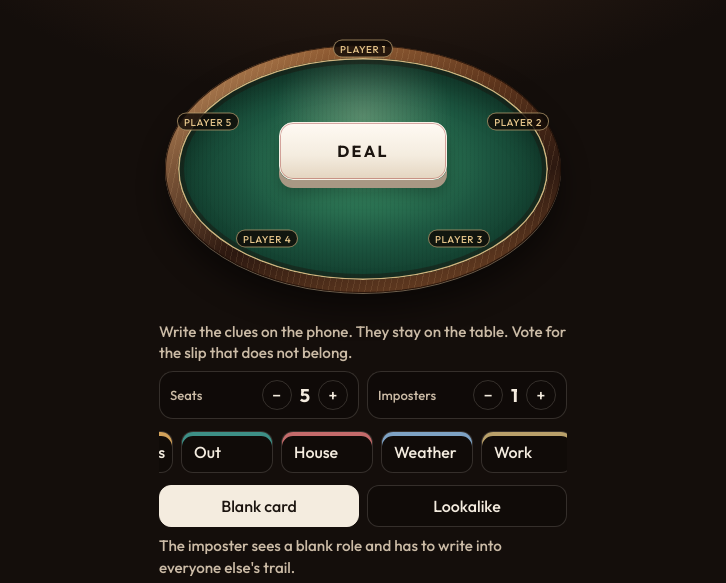
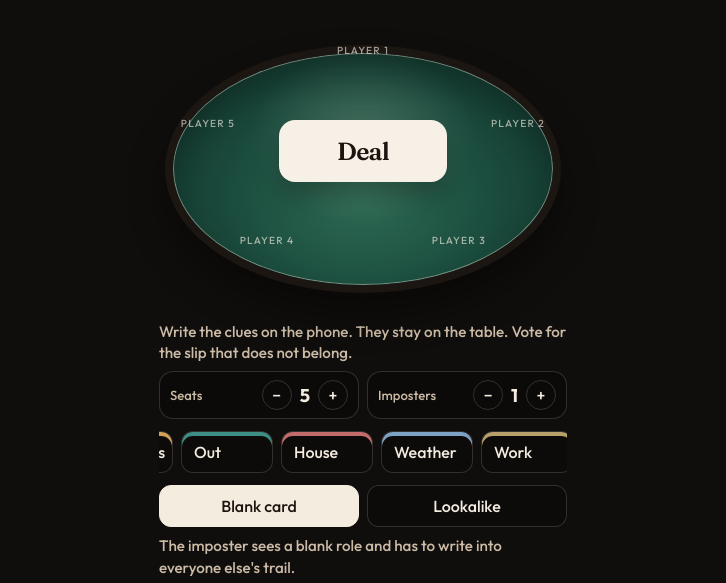
Before and after one commit to jackliao2/imposter-game, a website: page index.html in a window 1280 px wide. Shown: the part 154-737 px from the top of the page, without its empty margins (277-1003 px from the left). Drawn offline with Linux system fonts and the light colour scheme.

Commit message:
Quiet the table down to cloth, type, and one card.
The wood grain, brass plaques, and center diamond were fighting the rest of the page.

```diff
--- a/css/game.css
+++ b/css/game.css
@@ -26,8 +26,8 @@
   --room: #140e0b;
   --wood: #6b442c;
   --wood-dark: #3a2418;
-  --felt: #1c5640;
-  --felt-deep: #12382a;
+  --felt: #1a4a3c;
+  --felt-deep: #102e26;
   --paper: #f4ecdf;
   --ink: #1b140f;
   --muted: #cbbba6;
@@ -48,9 +48,7 @@ body {
   font-family: var(--sans);
   font-weight: 500;
   color: var(--paper);
-  background:
-    radial-gradient(800px 420px at 50% 0%, rgba(107, 68, 44, 0.45), transparent 60%),
-    var(--room);
+  background: #100e0c;
 }
 
 body.playing { overflow: hidden; }
@@ -102,9 +100,7 @@ body.playing #app {
   margin: 0;
   z-index: 5;
   overflow: auto;
-  background:
-    radial-gradient(800px 420px at 50% 0%, rgba(107, 68, 44, 0.45), transparent 60%),
-    var(--room);
+  background: #100e0c;
 }
 
 body.playing .mast { display: none; }
@@ -134,44 +130,24 @@ body.playing .stage {
   position: absolute;
   inset: 28px 6px 16px;
   border-radius: 50%;
-  background:
-    linear-gradient(118deg, rgba(255, 220, 170, 0.34), transparent 32%),
-    repeating-linear-gradient(102deg, rgba(255, 214, 160, 0.09) 0 1px, transparent 1px 6px),
-    linear-gradient(165deg, #b07542 0%, #5c341c 36%, #2c1810 64%, #7a4a28 100%);
-  box-shadow:
-    0 1px 0 rgba(255, 224, 186, 0.4),
-    0 18px 28px rgba(0, 0, 0, 0.45),
-    inset 0 0 0 1px rgba(32, 16, 8, 0.85);
+  background: #1c1612;
+  box-shadow: 0 22px 36px rgba(0, 0, 0, 0.38);
 }
 
 .oval::before {
   content: "";
   position: absolute;
-  inset: 13px;
+  inset: 8px;
   border-radius: 50%;
   background:
-    radial-gradient(ellipse at 50% 26%, rgba(255, 236, 204, 0.22), transparent 34%),
-    repeating-linear-gradient(90deg, rgba(0, 0, 0, 0.05) 0 1px, transparent 1px 4px),
-    radial-gradient(ellipse at 50% 48%, #3d9468 0%, var(--felt) 48%, #0e3326 82%);
+    radial-gradient(ellipse at 50% 36%, rgba(255, 248, 232, 0.16), transparent 42%),
+    radial-gradient(ellipse at 50% 62%, #2d6b54 0%, var(--felt) 52%, var(--felt-deep) 100%);
   box-shadow:
-    inset 0 0 0 1.5px rgba(228, 196, 138, 0.9),
-    inset 0 0 0 6px rgba(28, 14, 8, 0.38),
-    inset 0 16px 26px rgba(0, 0, 0, 0.28);
+    inset 0 0 0 1px rgba(246, 240, 230, 0.42),
+    inset 0 18px 30px rgba(0, 0, 0, 0.22);
 }
 
-.oval::after {
-  content: "";
-  position: absolute;
-  left: 50%;
-  top: 47%;
-  width: 14px;
-  height: 14px;
-  margin: -7px 0 0 -7px;
-  transform: rotate(45deg);
-  border: 1px solid rgba(228, 196, 138, 0.75);
-  box-shadow: 0 0 0 4px rgba(14, 40, 30, 0.28);
-  z-index: 1;
-}
+.oval::after { content: none; }
 
 .hub {
   position: absolute;
@@ -195,39 +171,30 @@ body.playing .stage {
 }
 
 .seat-name {
-  display: inline-block;
+  display: block;
   max-width: 74px;
+  margin: 0 auto 3px;
   overflow: hidden;
   text-overflow: ellipsis;
   white-space: nowrap;
-  padding: 2px 6px 1px;
-  border-radius: 999px;
-  background: rgba(16, 10, 7, 0.82);
-  border: 1px solid rgba(228, 196, 138, 0.6);
-  font-size: 0.62rem;
-  letter-spacing: 0.06em;
+  font-size: 0.64rem;
+  letter-spacing: 0.12em;
   text-transform: uppercase;
-  color: var(--brass);
-  margin-bottom: 3px;
+  color: rgba(246, 240, 230, 0.62);
 }
 
-.seat.is-now .seat-name {
-  color: var(--ink);
-  background: var(--paper);
-  border-color: var(--paper);
-}
+.seat.is-now .seat-name { color: #fff8ee; }
 
 .slip {
   background: var(--paper);
   color: var(--ink);
-  border-radius: 2px 2px 7px 7px;
-  border-top: 2px solid var(--wax);
+  border-radius: 4px 4px 9px 9px;
   padding: 4px 5px 5px;
   font-family: var(--serif);
   font-size: 0.72rem;
   line-height: 1.15;
-  box-shadow: 0 3px 0 rgba(0, 0, 0, 0.22);
-  transform: rotate(-2deg);
+  box-shadow: 0 8px 12px rgba(0, 0, 0, 0.22);
+  transform: rotate(-1.5deg);
 }
 
 .slip.burned {
@@ -236,26 +203,20 @@ body.playing .stage {
 
 .deal {
   width: 100%;
-  border: 1px solid #f7f1e6;
-  border-radius: 14px;
-  padding: 18px 10px;
-  background: linear-gradient(180deg, #fffaf3 0%, var(--paper) 58%, #e4d5c0 100%);
+  border: 0;
+  border-radius: 16px;
+  padding: 16px 10px;
+  background: #f6f0e6;
   color: var(--ink);
-  font-weight: 700;
-  letter-spacing: 0.14em;
-  text-transform: uppercase;
-  box-shadow:
-    inset 0 0 0 1px rgba(156, 47, 44, 0.4),
-    0 8px 0 #a89884,
-    0 14px 16px rgba(0, 0, 0, 0.28);
+  font-family: var(--serif);
+  font-size: 1.55rem;
+  font-weight: 600;
+  letter-spacing: -0.03em;
+  text-transform: none;
+  box-shadow: 0 14px 24px rgba(0, 0, 0, 0.28);
 }
 
-.deal:active {
-  transform: translateY(2px);
-  box-shadow:
-    inset 0 0 0 1px rgba(156, 47, 44, 0.4),
-    0 6px 0 #a89884;
-}
+.deal:active { transform: translateY(1px); box-shadow: 0 8px 16px rgba(0, 0, 0, 0.28); }
 
 .kicker {
   margin: 0;
@@ -407,9 +368,7 @@ summary { cursor: pointer; }
 .paper {
   min-height: 34dvh;
   border-radius: 18px;
-  background:
-    linear-gradient(180deg, rgba(255, 255, 255, 0.55), transparent 30%),
-    var(--paper);
+  background: #f6f0e6;
   color: var(--ink);
   display: flex;
   flex-direction: column;
@@ -418,7 +377,7 @@ summary { cursor: pointer; }
   text-align: center;
   gap: 8px;
   padding: 22px 16px;
-  box-shadow: 0 16px 0 rgba(0, 0, 0, 0.18);
+  box-shadow: 0 18px 32px rgba(0, 0, 0, 0.28);
 }
 
 .paper small {
```
